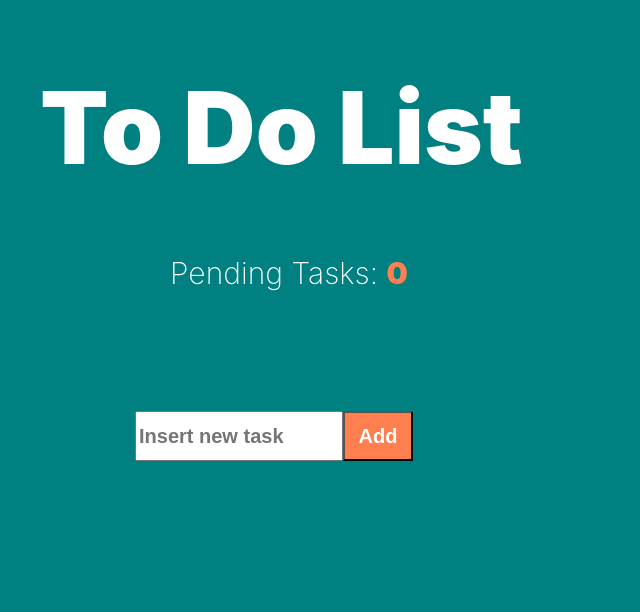
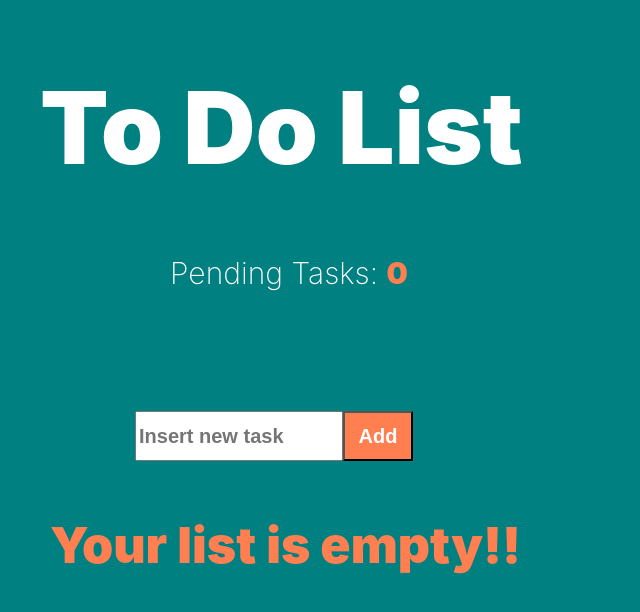
Before and after one commit to jaimegarcamo/react-todo-list, a React (Vite) app: page / in a window 1280 px wide. Shown: the top 612 px of the page, without its empty margins (0-640 px from the left). Built offline with nearby package versions, Linux system fonts and the light colour scheme.

Commit message:
add icon and taskmessage. I will convert this taskmessage to a component

```diff
--- a/index.html
+++ b/index.html
@@ -2,9 +2,9 @@
 <html lang="en">
   <head>
     <meta charset="UTF-8" />
-    <link rel="icon" type="image/svg+xml" href="src/favicon.svg" />
+    <link rel="icon" type="image/png" href="src/todologo.png" />
     <meta name="viewport" content="width=device-width, initial-scale=1.0" />
-    <title>Vite App</title>
+    <title>To Do List</title>
   </head>
   <body>
     <div id="root"></div>
--- a/src/App.css
+++ b/src/App.css
@@ -28,6 +28,13 @@
   padding-top: 90px;
 }
 
+.task-message{
+  color:coral;
+  font-weight: 900;
+  font-size: 50px;
+  padding-left: 30px;
+}
+
 .input-task{
   height: 44px;
   width: 200px;
@@ -54,7 +61,7 @@
 ul{
   color: white;
   padding-left: 170px;
-  padding-top: 50px;
+  padding-top: 20px;
   font-size: 20px;
 }
 
--- a/src/App.jsx
+++ b/src/App.jsx
@@ -2,6 +2,7 @@ import React , {useState} from 'react'
 import TaskForm from './components/TaskForm'
 import TaskList from './components/TaskList'
 import TaskItem from './components/TaskItem'
+import TaskMessage from './components/TaskMessage'
 import './App.css'
 
 
@@ -31,6 +32,7 @@ function App() {
       <h1 className="first-title">To Do List</h1>
       <p className="paragraf">Pending Tasks: <span className="count-tasks">{tasks.length}</span></p>
       <TaskForm onSubmit={handleSubmit}/>
+      {tasks.length === 0  ? <div><br></br><h1 className="task-message">Your list is empty!!</h1></div> : <div><br></br><h1 className="task-message">You've work to do:</h1></div>}
       <TaskList >
         {tasks.map(task => (
           <TaskItem
--- a/src/components/TaskItem.jsx
+++ b/src/components/TaskItem.jsx
@@ -3,13 +3,10 @@ import ToolTip from 'react-tooltip'
 
 function TaskItem({id, title, onClick}){
 
-    function handleTooltip(){
-        console.log('Tool Tip')
-    }
 
     return(
         <>
-            <li data-tip data-for='botonTooltip' onClick={() => onClick(id)} onMouseOver={handleTooltip}>
+            <li data-tip data-for='botonTooltip' onClick={() => onClick(id)}>
                 {title}
             </li>
             <ToolTip type="light" place="right" id='botonTooltip'>Click to remove task</ToolTip>
--- /dev/null
+++ b/src/components/TaskMessage.jsx
@@ -0,0 +1,16 @@
+import React, {useState} from 'react'
+
+function TaskMessage({tasks}){
+    //console.log(children)
+
+    const [message, setMessage] = useState("")
+
+    if(tasks === 0){
+        setMessage("Your list is empty!")
+        return(<h1>{message}</h1>)
+    }else
+        setMessage("")
+        return(<h1></h1>)
+}
+
+export default TaskMessage
```
Also changed, not shown: src/todologo.png (added).
